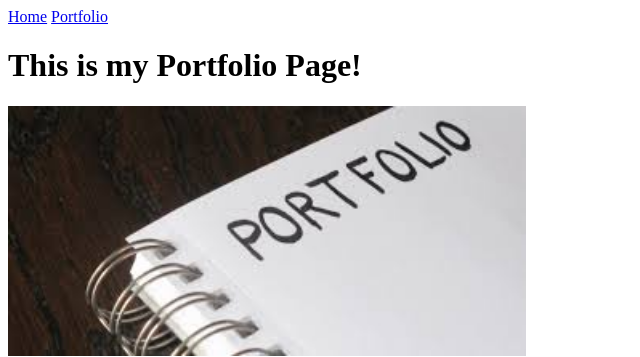
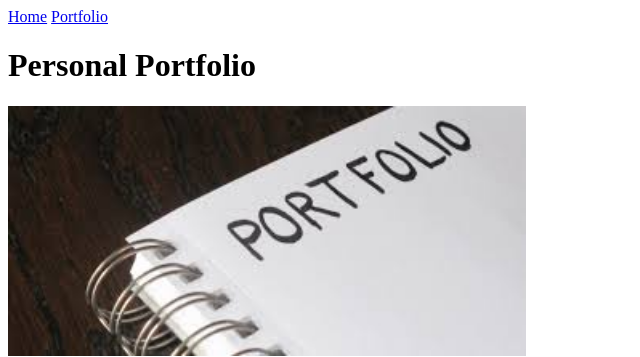
Before and after one commit to ECalderon615/velon.github.io, a plain HTML site: page portfolio.html in a window 1280 px wide. Shown: the top 357 px of the page, without its empty margins (0-640 px from the left). Drawn offline with Linux system fonts and the light colour scheme.

Commit message:
Initial commit

```diff
--- a/portfolio.html
+++ b/portfolio.html
@@ -7,7 +7,7 @@
 	  <body>
     <a href="index.html">Home</a>
     <a href="portfolio.html">Portfolio</a>
-    <h1>This is my Portfolio Page!</h1>
+    <h1>Personal Portfolio</h1>
     <img src="images/portfolio.jpg" height="250">
     <br>
     <a target="_blank" href="https://scratch.mit.edu">
```
